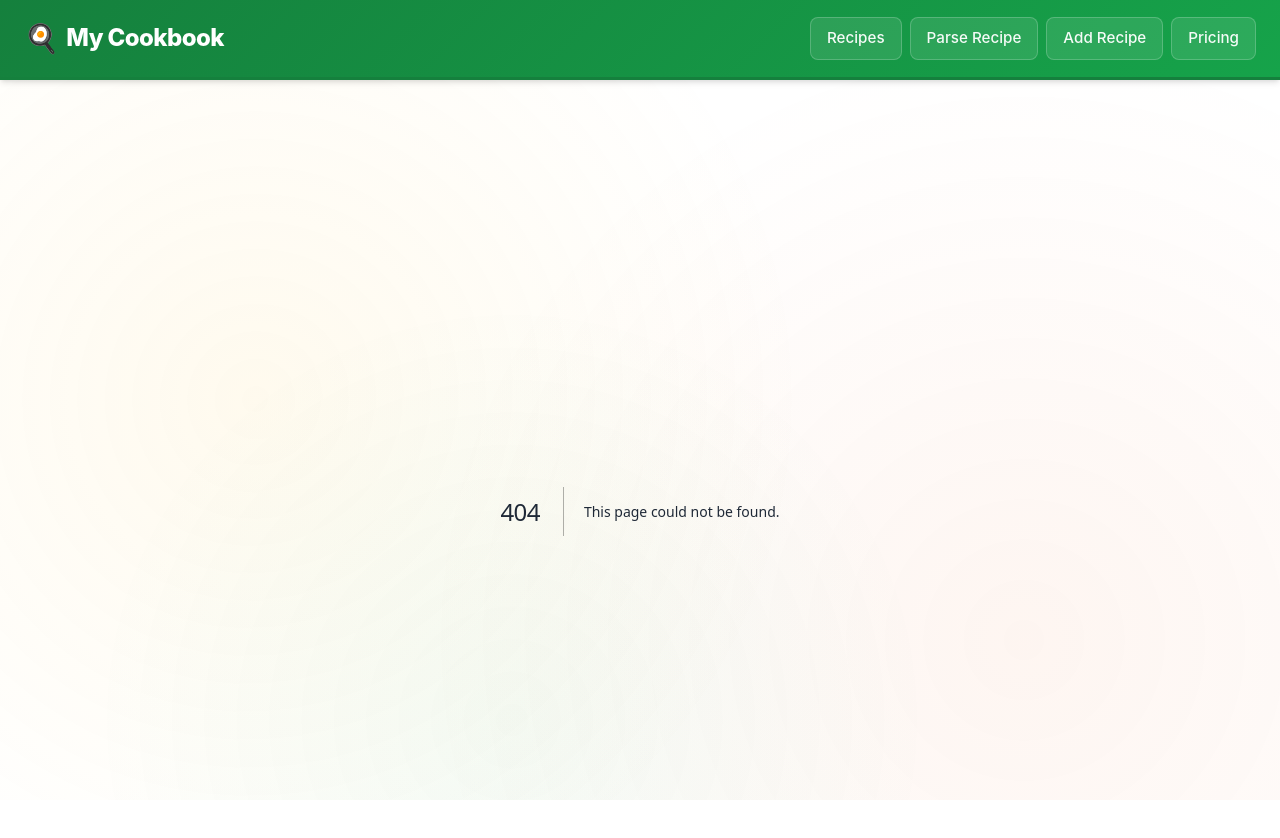
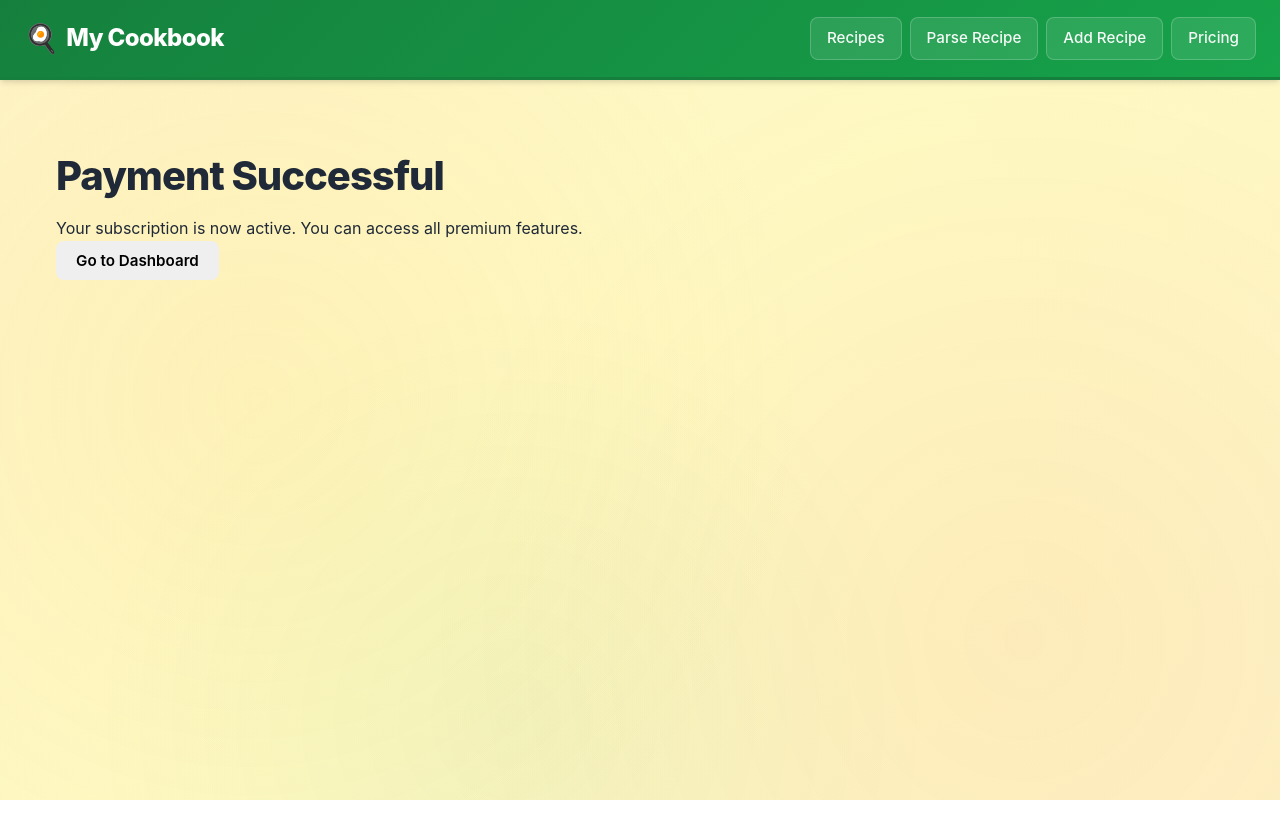
Before and after one commit to rwilliamspbg-ops/My-Cookbook-V1.0, a Next.js app: page /payment/success in a window 1280 px wide. Before the commit this address had no page. Shown: the top 838 px of the page. After the commit the page ends 800 px from the top, so only its background shows below. Built offline with nearby package versions, Linux system fonts and the light colour scheme.

Commit message:
Create success.js

```diff
--- /dev/null
+++ b/pages/payment/success.js
@@ -0,0 +1,13 @@
+import Link from "next/link";
+
+export default function PaymentSuccess() {
+  return (
+    <main style={{ padding: "2rem" }}>
+      <h1>Payment Successful</h1>
+      <p>Your subscription is now active. You can access all premium features.</p>
+      <Link href="/">
+        <button>Go to Dashboard</button>
+      </Link>
+    </main>
+  );
+}
```
